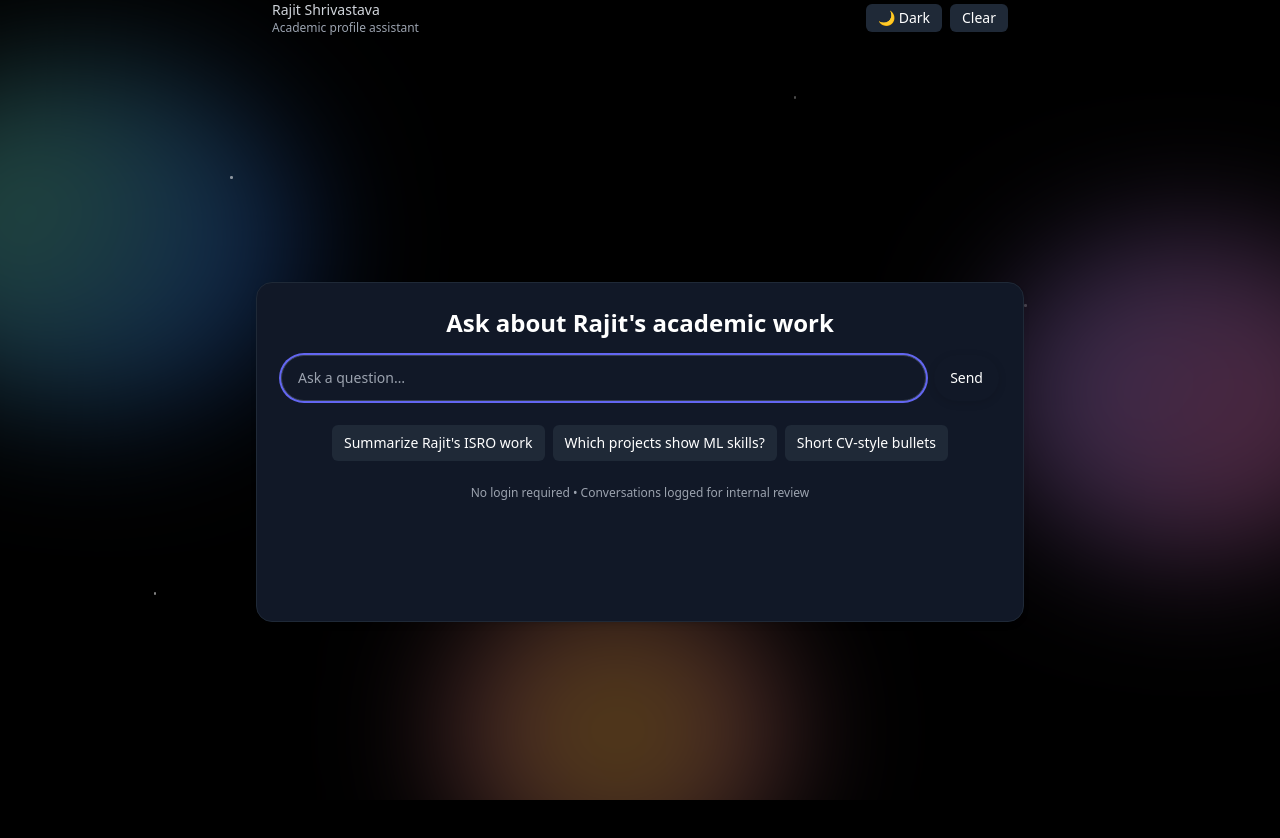
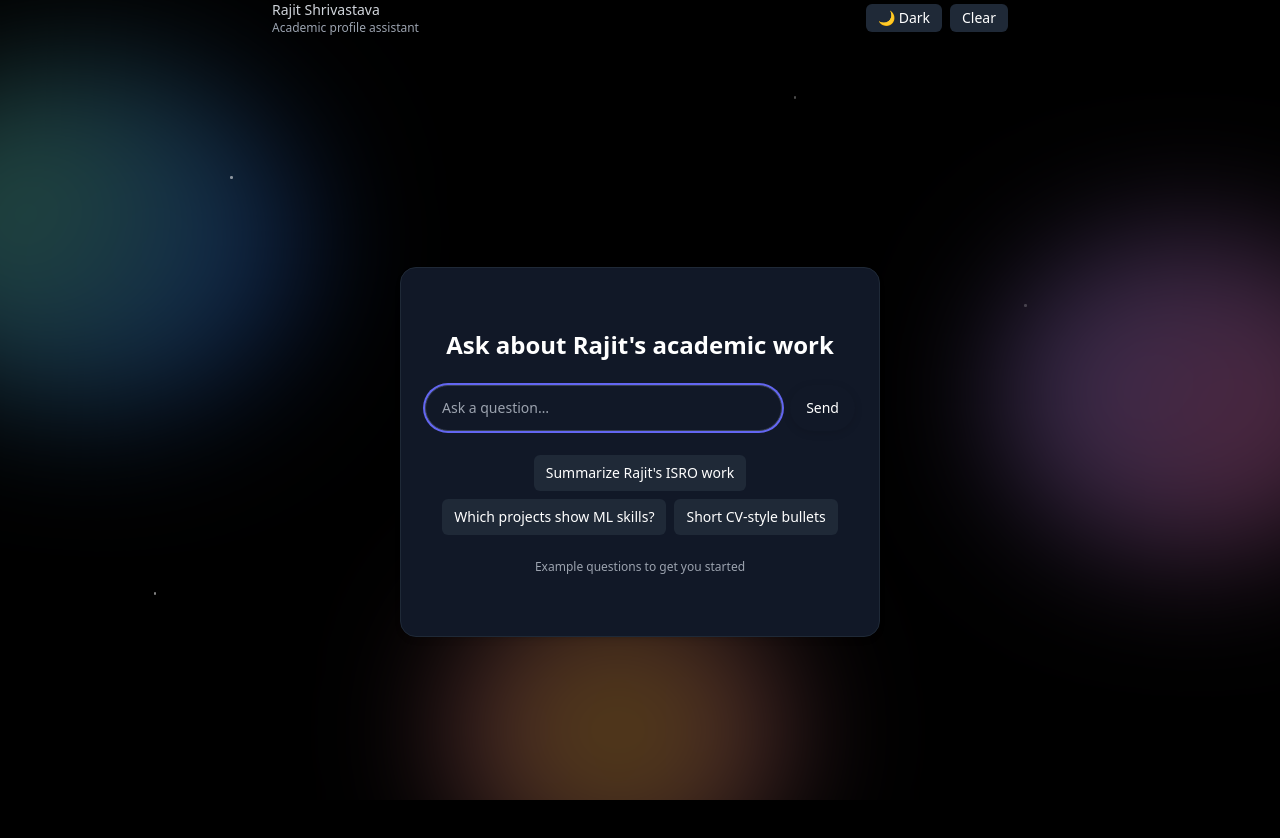
Before and after one commit to rajit17/Chatbot-rajit, a React (Vite) app in the folder rajit-chat-frontend/: page / in a window 1280 px wide. Shown: the top 838 px of the page. Built offline with nearby package versions, Linux system fonts and the light colour scheme.

Commit message:
Add source and token tracking via URL params

```diff
--- a/rajit-chat-frontend/src/RajitChatFinal.jsx
+++ b/rajit-chat-frontend/src/RajitChatFinal.jsx
@@ -508,8 +508,12 @@ export default function RajitChatFinal() {
                 animate={{ opacity: 1, scale: 1, y: 0 }}
                 exit={{ opacity: 0, scale: 0.99, y: -10 }}
                 transition={sharedTransition}
-                className="rounded-2xl bg-gray-50 dark:bg-gray-900 text-black dark:text-white border border-gray-200 dark:border-gray-800 p-6 shadow-md max-w-3xl w-full mx-auto"
-                style={{ minWidth: 340, minHeight: 340 }}
+                className="rounded-2xl bg-gray-50 dark:bg-gray-900 text-black dark:text-white border border-gray-200 dark:border-gray-800 p-6 shadow-md max-w-3xl w-full mx-auto flex flex-col justify-center"
+                style={{
+                  minWidth: 340,
+                  minHeight: 370, // Ensures balanced height for all content
+                  maxWidth: 480,
+                }}
               >
                 <div className="text-center mb-4">
                   <h2 className="text-2xl font-semibold">Ask about Rajit's academic work</h2>
@@ -546,7 +550,7 @@ export default function RajitChatFinal() {
                     ))}
                   </div>
                   <div className="mt-3 text-xs text-gray-500 dark:text-gray-400 text-center">
-                    No login required • Conversations logged for internal review
+                    Example questions to get you started
                   </div>
                 </form>
               </motion.div>
```
